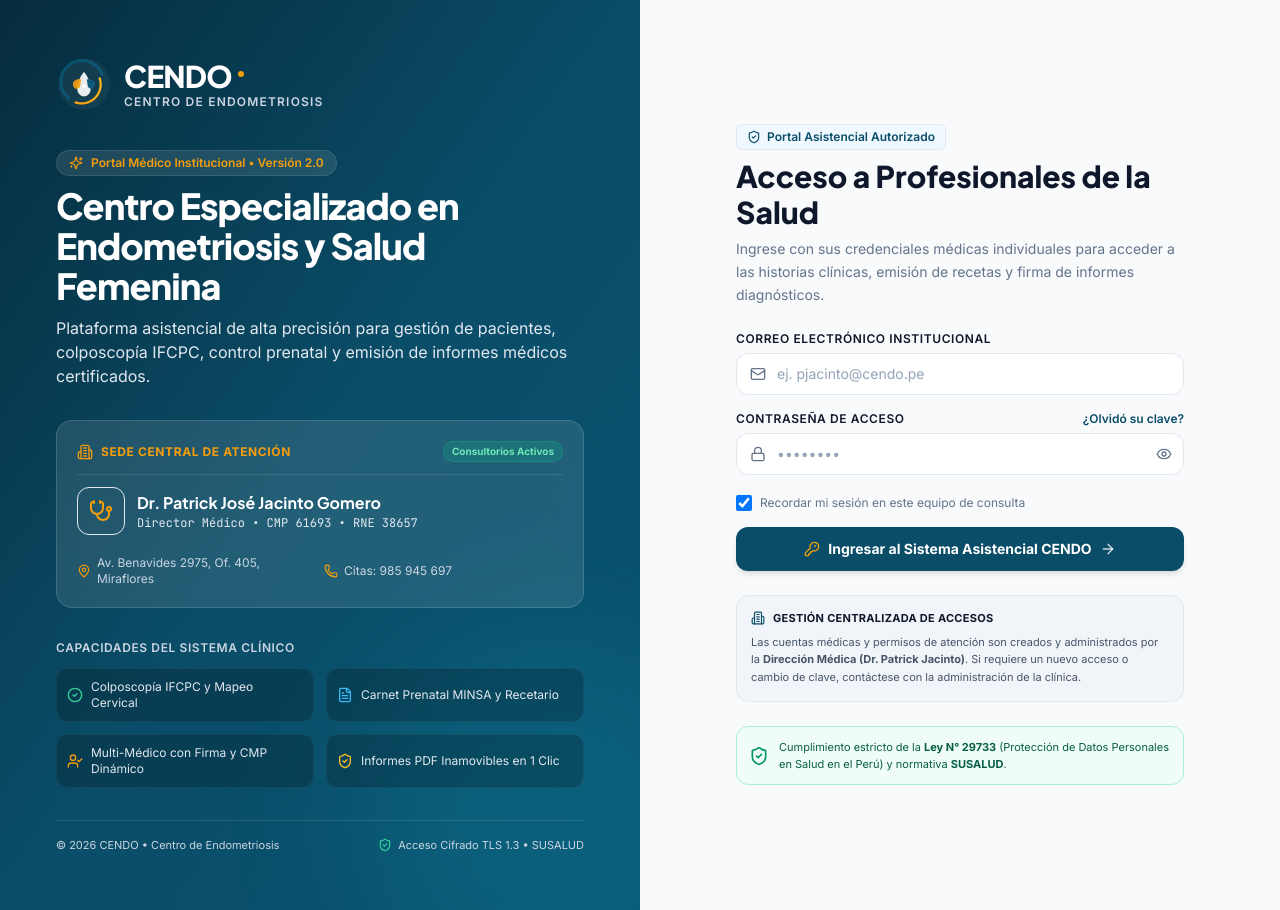
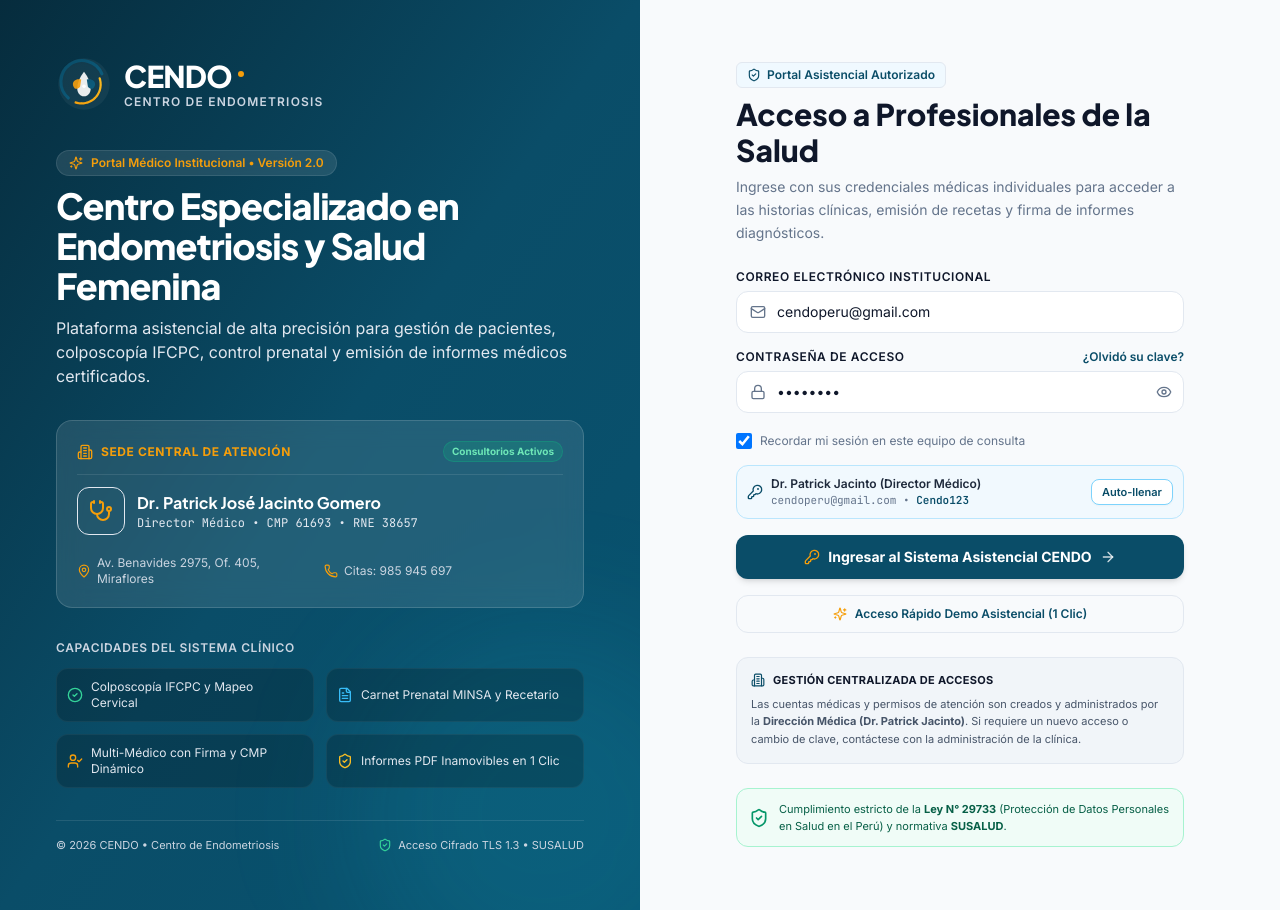
Before and after one commit to VinKE3/cendo-demo, a Next.js app: page /login in a window 1280 px wide. Built offline with nearby package versions, Linux system fonts and the light colour scheme.

Commit message:
fix: set Cendo123 as official password and add demo quick access on login page

```diff
--- a/src/app/login/page.tsx
+++ b/src/app/login/page.tsx
@@ -44,7 +44,7 @@ type LoginFormData = z.infer<typeof loginSchema>;
 
 export default function LoginPage() {
   const router = useRouter();
-  const { loginWithCredentials, isAuthenticated } = useMedicalStore();
+  const { loginWithCredentials, loginDemo, isAuthenticated } = useMedicalStore();
   const [showPassword, setShowPassword] = useState(false);
   const [isSubmitting, setIsSubmitting] = useState(false);
 
@@ -58,12 +58,13 @@ export default function LoginPage() {
   const {
     register,
     handleSubmit,
+    setValue,
     formState: { errors },
   } = useForm<LoginFormData>({
     resolver: zodResolver(loginSchema),
     defaultValues: {
-      email: "",
-      password: "",
+      email: "cendoperu@gmail.com",
+      password: "Cendo123",
       rememberMe: true,
     },
   });
@@ -381,6 +382,31 @@ export default function LoginPage() {
               </label>
             </div>
 
+            {/* Credenciales Demo Oficiales */}
+            <div className="p-2.5 rounded-xl bg-sky-50/80 border border-sky-200 flex items-center justify-between text-xs text-sky-950">
+              <div className="flex items-center gap-2">
+                <KeyRound className="w-4 h-4 text-primary shrink-0" />
+                <div>
+                  <p className="font-semibold text-slate-800 text-xs">
+                    Dr. Patrick Jacinto (Director Médico)
+                  </p>
+                  <p className="text-[11px] text-slate-500 font-mono">
+                    cendoperu@gmail.com &bull; <strong className="text-primary">Cendo123</strong>
+                  </p>
+                </div>
+              </div>
+              <button
+                type="button"
+                onClick={() => {
+                  setValue("email", "cendoperu@gmail.com");
+                  setValue("password", "Cendo123");
+                }}
+                className="px-2.5 py-1 text-[11px] font-semibold rounded-lg bg-white border border-sky-300 text-primary hover:bg-sky-100 transition-colors shadow-2xs cursor-pointer"
+              >
+                Auto-llenar
+              </button>
+            </div>
+
             {/* Botón de Ingreso Principal */}
             <button
               type="submit"
@@ -399,6 +425,19 @@ export default function LoginPage() {
                   <ArrowRight className="w-4 h-4 text-white/80" />
                 </>
               )}
+            </button>
+
+            {/* Botón Alternativo de Acceso Rápido Demo */}
+            <button
+              type="button"
+              onClick={() => {
+                loginDemo();
+                router.push("/dashboard");
+              }}
+              className="w-full py-2.5 px-4 rounded-xl border border-primary/20 bg-primary/5 hover:bg-primary/10 text-primary font-semibold text-xs transition-all duration-200 flex items-center justify-center gap-2 cursor-pointer"
+            >
+              <Sparkles className="w-3.5 h-3.5 text-secondary" />
+              <span>Acceso Rápido Demo Asistencial (1 Clic)</span>
             </button>
           </form>
 
--- a/src/store/useMedicalStore.ts
+++ b/src/store/useMedicalStore.ts
@@ -54,7 +54,7 @@ export const INITIAL_DOCTORS: DoctorProfile[] = [
   {
     id: "doc-patrick-jacinto",
     email: "cendoperu@gmail.com",
-    password: "pjacinto@cendo",
+    password: "Cendo123",
     fullName: "Patrick José Jacinto Gomero",
     doctorTitle: "Dr.",
     specialty: "Ginecología y Obstetricia - Endometriosis y Colposcopía",
@@ -73,7 +73,7 @@ export const INITIAL_DOCTORS: DoctorProfile[] = [
   {
     id: "doc-carlos-benavides",
     email: "cbenavides@cendo.pe",
-    password: "cbenavides@cendo",
+    password: "Cendo123",
     fullName: "Carlos Eduardo Benavides Silva",
     doctorTitle: "Dr.",
     specialty: "Ginecología y Obstetricia - Cirugía Laparoscópica Ginecológica",
@@ -92,7 +92,7 @@ export const INITIAL_DOCTORS: DoctorProfile[] = [
   {
     id: "doc-andrea-morales",
     email: "amorales@cendo.pe",
-    password: "amorales@cendo",
+    password: "Cendo123",
     fullName: "Andrea Sofía Morales Tello",
     doctorTitle: "Dra.",
     specialty: "Ginecología y Obstetricia - Medicina Materno-Fetal & Ecografía Doppler",
@@ -2080,7 +2080,19 @@ export const useMedicalStore = create<MedicalStoreState>()(
           };
         }
 
-        if (password && found.password && found.password !== password) {
+        const cleanPassword = (password || "").trim();
+        const validPasswords = [
+          found.password,
+          "Cendo123",
+          "cendo123",
+          "pjacinto@cendo",
+          "cbenavides@cendo",
+          "amorales@cendo",
+          "Cendo2026",
+          "admin",
+        ].filter(Boolean);
+
+        if (cleanPassword && !validPasswords.includes(cleanPassword)) {
           return {
             success: false,
             error: "Contraseña incorrecta. Verifique sus credenciales institucionales.",
@@ -2833,9 +2845,9 @@ export const useMedicalStore = create<MedicalStoreState>()(
     }),
     {
       name: "cendo-storage",
-      version: 8,
+      version: 9,
       migrate: (persistedState: any, version: number) => {
-        if (version < 8) {
+        if (version < 9) {
           return {
             ...(persistedState || {}),
             doctorsList: INITIAL_DOCTORS,
```
